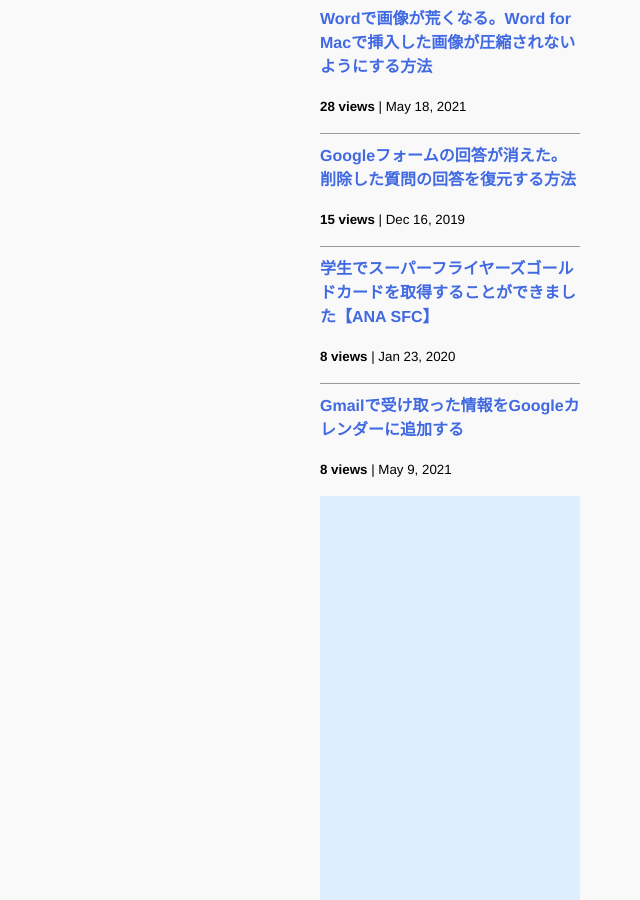
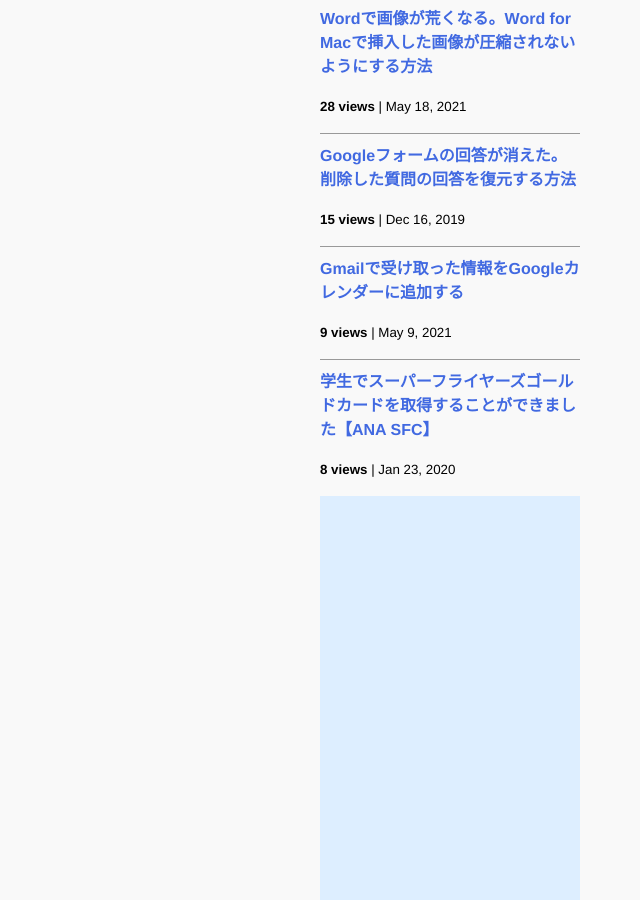
Before and after one commit to iwanaminami/shoyaiwaname, a Jekyll site: the page built from about.markdown, in a window 1280 px wide and 900 px high, scrolled down 1265 px. Shown: the whole window, without its empty margins (640-1280 px from the left). Built offline with Jekyll 4.4.1, drawn with Linux system fonts in a browser that asks for light colours; nearby versions of some CDN libraries; comment, search, counter and statistics services are not loaded.

Commit message:
chore(ga): update _data/popularposts.yml 20260413-1652

```diff
--- a/_data/popularposts.yml
+++ b/_data/popularposts.yml
@@ -11,7 +11,7 @@ side:
     url: "/2019/12/16/restore-googleform.html"
   - view: 12
     url: "/"
+  - view: 9
+    url: "/2021/05/09/gmailtocalendar.html"
   - view: 8
     url: "/2020/01/23/sfcgold.html"
-  - view: 8
-    url: "/2021/05/09/gmailtocalendar.html"
```
